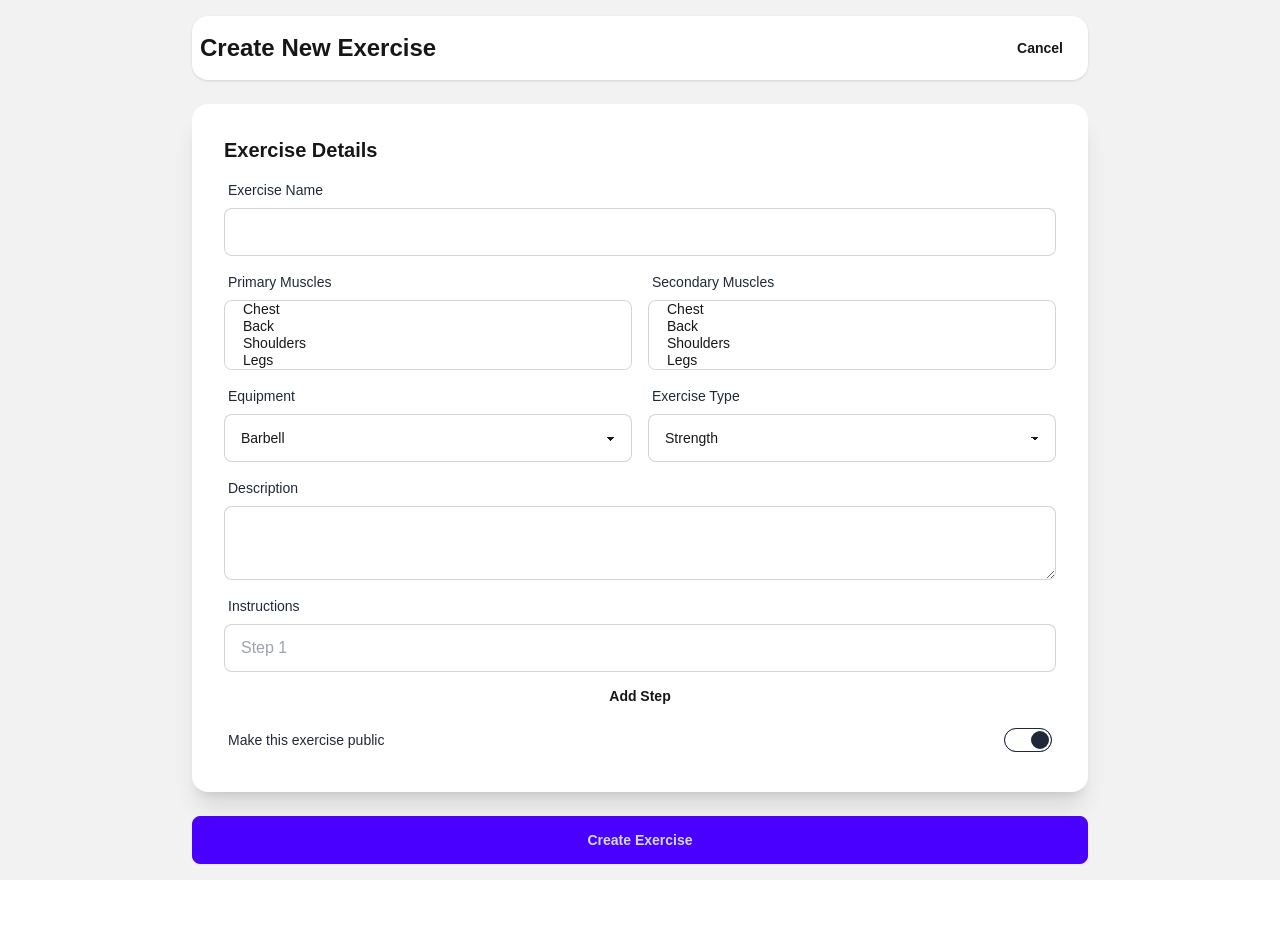
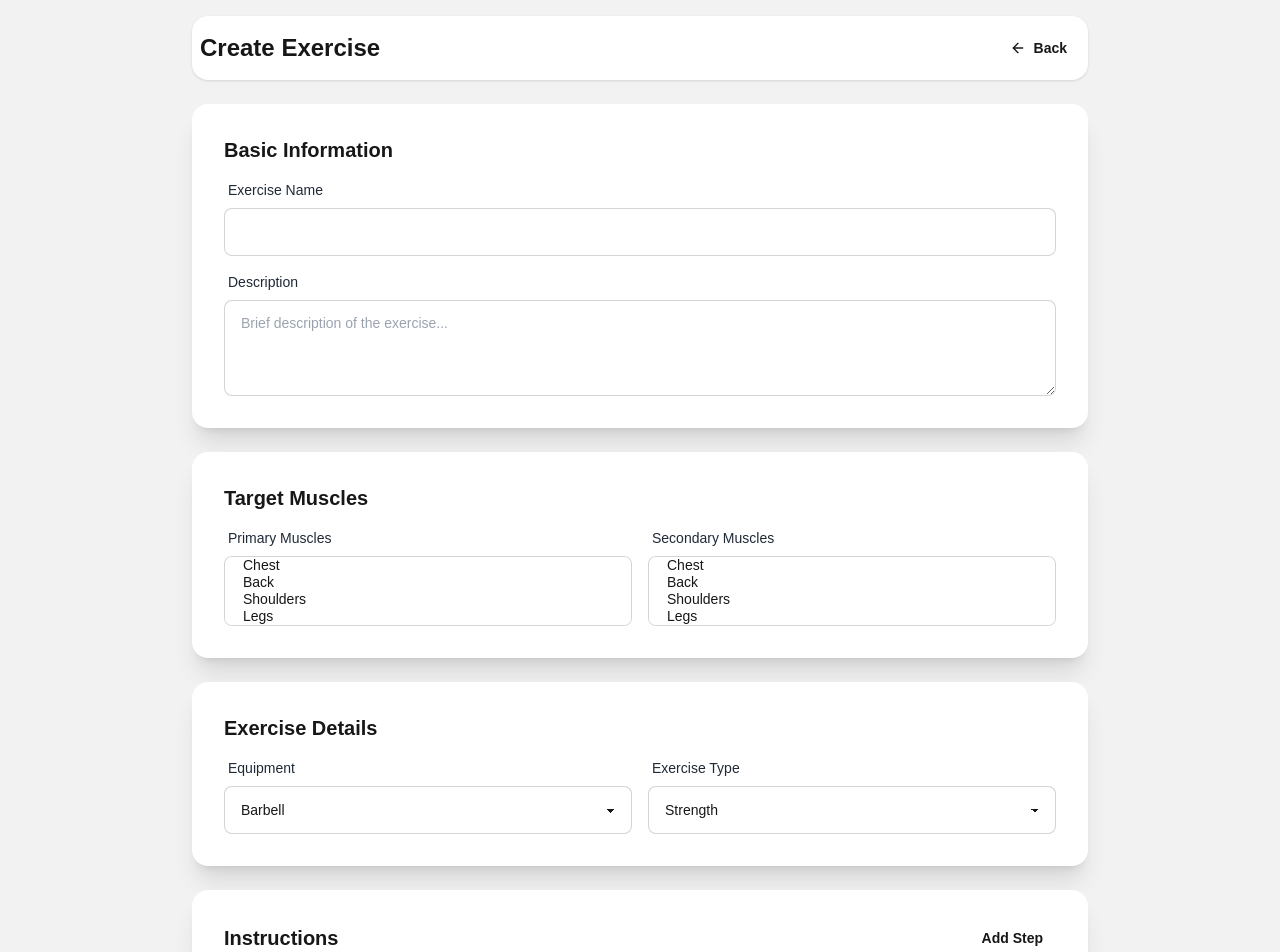
Before and after one commit to mrmartin1998/combat-gains, a Next.js app: page /exercises/create in a window 1280 px wide. Shown: the top 952 px of the page. Before the commit the page ends 880 px from the top, so only its background shows below. Built offline with nearby package versions, Linux system fonts and the light colour scheme.

Commit message:
added create exercise page

```diff
--- a/src/app/exercises/create/page.tsx
+++ b/src/app/exercises/create/page.tsx
@@ -2,6 +2,7 @@
 import { useState } from 'react';
 import { useRouter } from 'next/navigation';
 import Link from 'next/link';
+import { ArrowLeft } from 'lucide-react';
 
 interface ExerciseForm {
   name: string;
@@ -70,11 +71,12 @@
       <div className="max-w-4xl mx-auto space-y-6">
         <div className="navbar bg-base-100 rounded-box shadow">
           <div className="flex-1">
-            <h1 className="text-2xl font-bold">Create New Exercise</h1>
+            <h1 className="text-2xl font-bold">Create Exercise</h1>
           </div>
           <div className="flex-none">
-            <Link href="/exercises" className="btn btn-ghost">
-              Cancel
+            <Link href="/exercises" className="btn btn-ghost btn-sm">
+              <ArrowLeft className="h-4 w-4" />
+              Back
             </Link>
           </div>
         </div>
@@ -91,7 +93,7 @@
 
           <div className="card bg-base-100 shadow-xl">
             <div className="card-body">
-              <h2 className="card-title">Exercise Details</h2>
+              <h2 className="card-title">Basic Information</h2>
 
               <div className="form-control">
                 <label className="label">
@@ -106,6 +108,23 @@
                 />
               </div>
 
+              <div className="form-control">
+                <label className="label">
+                  <span className="label-text">Description</span>
+                </label>
+                <textarea
+                  className="textarea textarea-bordered h-24"
+                  value={exercise.description}
+                  onChange={(e) => setExercise({...exercise, description: e.target.value})}
+                  placeholder="Brief description of the exercise..."
+                />
+              </div>
+            </div>
+          </div>
+
+          <div className="card bg-base-100 shadow-xl">
+            <div className="card-body">
+              <h2 className="card-title">Target Muscles</h2>
               <div className="grid grid-cols-1 md:grid-cols-2 gap-4">
                 <div className="form-control">
                   <label className="label">
@@ -154,7 +173,12 @@
                   </select>
                 </div>
               </div>
+            </div>
+          </div>
 
+          <div className="card bg-base-100 shadow-xl">
+            <div className="card-body">
+              <h2 className="card-title">Exercise Details</h2>
               <div className="grid grid-cols-1 md:grid-cols-2 gap-4">
                 <div className="form-control">
                   <label className="label">
@@ -194,24 +218,25 @@
                   </select>
                 </div>
               </div>
+            </div>
+          </div>
 
-              <div className="form-control">
-                <label className="label">
-                  <span className="label-text">Description</span>
-                </label>
-                <textarea
-                  className="textarea textarea-bordered"
-                  value={exercise.description}
-                  onChange={(e) => setExercise({...exercise, description: e.target.value})}
-                />
+          <div className="card bg-base-100 shadow-xl">
+            <div className="card-body">
+              <div className="flex justify-between items-center">
+                <h2 className="card-title">Instructions</h2>
+                <button
+                  type="button"
+                  className="btn btn-ghost btn-sm"
+                  onClick={addInstruction}
+                >
+                  Add Step
+                </button>
               </div>
 
-              <div className="form-control">
-                <label className="label">
-                  <span className="label-text">Instructions</span>
-                </label>
+              <div className="space-y-2">
                 {exercise.instructions.map((instruction, index) => (
-                  <div key={index} className="flex gap-2 mb-2">
+                  <div key={index} className="flex gap-2">
                     <input
                       type="text"
                       className="input input-bordered flex-1"
@@ -226,7 +251,7 @@
                     {index > 0 && (
                       <button
                         type="button"
-                        className="btn btn-square btn-ghost"
+                        className="btn btn-ghost btn-square"
                         onClick={() => {
                           const newInstructions = exercise.instructions.filter((_, i) => i !== index);
                           setExercise({...exercise, instructions: newInstructions});
@@ -239,15 +264,13 @@
                     )}
                   </div>
                 ))}
-                <button
-                  type="button"
-                  className="btn btn-ghost btn-sm"
-                  onClick={addInstruction}
-                >
-                  Add Step
-                </button>
               </div>
+            </div>
+          </div>
 
+          <div className="card bg-base-100 shadow-xl">
+            <div className="card-body">
+              <h2 className="card-title">Settings</h2>
               <div className="form-control">
                 <label className="label cursor-pointer">
                   <span className="label-text">Make this exercise public</span>
--- a/src/app/exercises/page.tsx
+++ b/src/app/exercises/page.tsx
@@ -1,6 +1,7 @@
 'use client';
 import { useEffect, useState } from 'react';
 import Link from 'next/link';
+import { Plus, Search } from 'lucide-react';
 
 interface Exercise {
   _id: string;
@@ -20,6 +21,7 @@
   const [loading, setLoading] = useState(true);
   const [error, setError] = useState('');
   const [filters, setFilters] = useState({
+    search: '',
     muscle: '',
     equipment: ''
   });
@@ -46,6 +48,16 @@
     }
   };
 
+  const filteredExercises = exercises.filter(exercise => {
+    if (filters.search) {
+      const searchTerm = filters.search.toLowerCase();
+      if (!exercise.name.toLowerCase().includes(searchTerm)) {
+        return false;
+      }
+    }
+    return true;
+  });
+
   if (loading) {
     return (
       <div className="min-h-screen bg-base-200 p-4 flex items-center justify-center">
@@ -57,14 +69,31 @@
   return (
     <div className="min-h-screen bg-base-200 p-4">
       <div className="max-w-6xl mx-auto space-y-6">
-        <div className="flex justify-between items-center">
-          <h1 className="text-2xl font-bold">Exercise Library</h1>
-          <Link href="/exercises/create" className="btn btn-primary">
-            Create Exercise
-          </Link>
+        <div className="navbar bg-base-100 rounded-box shadow">
+          <div className="flex-1">
+            <div className="form-control">
+              <div className="join">
+                <button className="btn join-item">
+                  <Search className="h-6 w-6" />
+                </button>
+                <input
+                  type="text"
+                  placeholder="Search exercises..."
+                  className="input input-bordered join-item w-full max-w-xs"
+                  value={filters.search}
+                  onChange={(e) => setFilters({...filters, search: e.target.value})}
+                />
+              </div>
+            </div>
+          </div>
+          <div className="flex-none">
+            <Link href="/exercises/create" className="btn btn-primary">
+              <Plus className="w-6 h-6" />
+              New Exercise
+            </Link>
+          </div>
         </div>
 
-        {/* Filters */}
         <div className="card bg-base-100 shadow-xl">
           <div className="card-body">
             <h2 className="card-title">Filters</h2>
@@ -102,9 +131,8 @@
           </div>
         </div>
 
-        {/* Exercise List */}
         <div className="grid grid-cols-1 md:grid-cols-2 lg:grid-cols-3 gap-6">
-          {exercises.map((exercise) => (
+          {filteredExercises.map((exercise) => (
             <Link
               key={exercise._id}
               href={`/exercises/${exercise._id}`}
```
Also changed, not shown: plan.txt.
